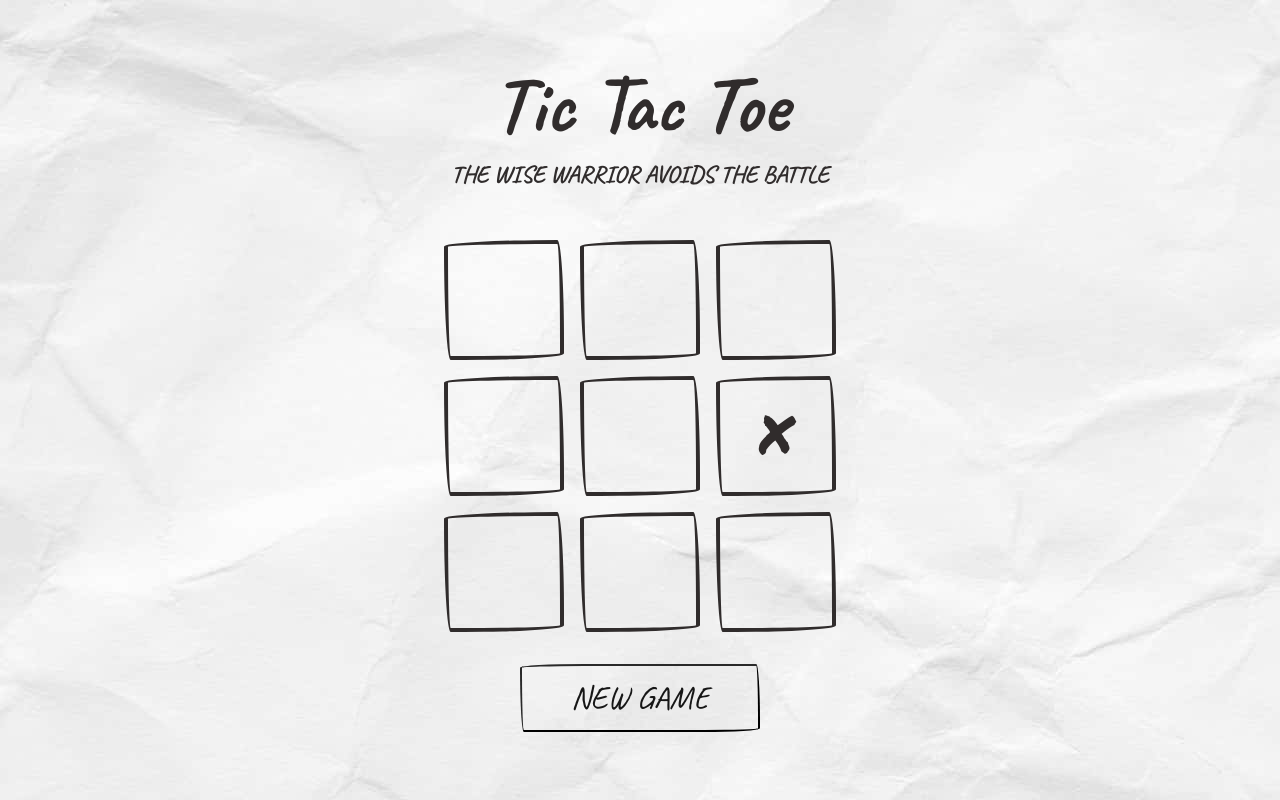
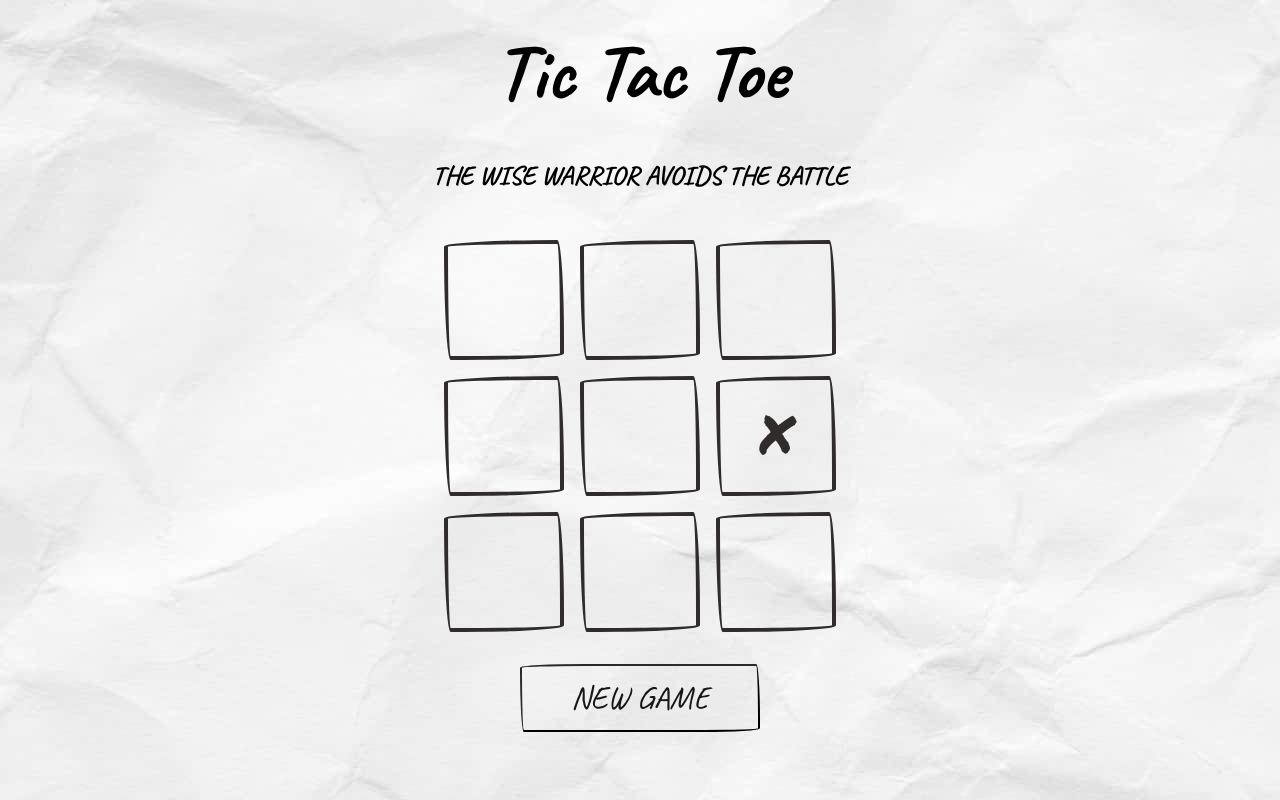
Before and after one commit to NoVariety/TicTacToe, a React (Create React App) app in the folder tictactoe/: page / in a window 1280 px wide. Built offline with nearby package versions, Linux system fonts and the light colour scheme; grey boxes are pictures that could not be loaded; a web font is replaced by a local one.

Commit message:
more cr fixing

```diff
--- a/tictactoe/src/App.css
+++ /dev/null
@@ -1,13 +0,0 @@
-.app {
-  background-image: url("/src/images/paperBackground.jpg");
-  background-repeat: no-repeat;
-  height: 100vh;
-  width: 100vw;
-  font-family: "Caveat", sans-serif;
-  color: #302c2c;
-}
-
-.app-title {
-  font-size: 10vh;
-  cursor: vertical-text;
-}
--- a/tictactoe/src/App.tsx
+++ b/tictactoe/src/App.tsx
@@ -1,19 +1,21 @@
-import React from "react"
-import "./App.css"
+import { appTitleSX, appSX } from "./AppStyle"
+
 import Grid from "@mui/material/Grid"
+import Typography from "@mui/material/Typography"
 
 import Game from "./components/game/game"
+import { Container } from "@mui/material"
 
 function App() {
   return (
-    <main>
-      <div className="app">
-        <Grid container justifyContent="center" sx={{ height: "20vh" }}>
-          <h1 className="app-title">Tic Tac Toe</h1>
-        </Grid>
-        <Game />
-      </div>
-    </main>
+    <Container sx={appSX}>
+      <Grid container justifyContent="center" sx={{ height: "20vh" }}>
+        <Typography variant="h2" sx={appTitleSX}>
+          Tic Tac Toe
+        </Typography>
+      </Grid>
+      <Game />
+    </Container>
   )
 }
 
--- /dev/null
+++ b/tictactoe/src/AppStyle.ts
@@ -0,0 +1,25 @@
+import { SxProps } from "@mui/material"
+import background from "./images/paperBackground.jpg"
+
+const appSX: SxProps = {
+  backgroundImage: `url(${background})`,
+  backgroundRepeat: "no-repeat",
+  width: "100vw",
+  minWidth: "100%",
+  height: "100vh",
+  spacing: 0,
+  justify: "space-around",
+}
+
+const appTitleSX: SxProps = {
+  fontSize: "10vh",
+  cursor: "vertical-text",
+  fontFamily: "Caveat" || "sans-serif",
+  marginBottom: "2rem",
+  textAlign: "center",
+  wordWrap: "break-word",
+  fontWeight: "700",
+  marginTop: "3vh",
+}
+
+export { appTitleSX, appSX }
--- a/tictactoe/src/components/board/board.tsx
+++ b/tictactoe/src/components/board/board.tsx
@@ -11,7 +11,11 @@ type Props = {
 
 function Board(props: Props) {
   return (
-    <Grid container item justifyContent="center" alignItems="center">
+    <Grid
+      container
+      item
+      sx={{ alignItems: "center", justifyContent: "center" }}
+    >
       {props.board.map((row, rowIndex) => (
         <Box gridRow="span 3">
           {row.map((cell, colIndex) => (
--- a/tictactoe/src/components/cell/cell.css
+++ b/tictactoe/src/components/cell/cell.css
@@ -1,36 +1,3 @@
-.board-cell {
-  height: 12vh;
-  width: 12vh;
-
-  background: transparent;
-  padding: 0.5rem 0.5rem;
-  margin: 0 0.5rem;
-  margin-bottom: 1rem;
-
-  color: #302c2c;
-
-  border-top-left-radius: 255px 15px;
-  border-top-right-radius: 15px 225px;
-  border-bottom-right-radius: 225px 15px;
-  border-bottom-left-radius: 15px 255px;
-  border: solid 0.5vh;
-
-  cursor: crosshair;
-
-  float: center;
-}
-
 .board-cell:hover {
   box-shadow: 2px 8px 4px -6px hsla(0, 0%, 0%, 0.3);
 }
-
-.cell-sign {
-  text-align: center;
-  line-height: 10vh;
-  margin: auto;
-
-  color: #302c2c;
-
-  font-family: "Permanent Marker", sans-serif;
-  font-size: 5vw;
-}
--- a/tictactoe/src/components/cell/cell.tsx
+++ b/tictactoe/src/components/cell/cell.tsx
@@ -3,7 +3,8 @@ import "./cell.css"
 import Grid from "@mui/material/Grid"
 
 import { cellTypes } from "../../data.consts"
-//! take props out individually => decided it is better not to as it diffrentiates props from normal params
+import { Container, Typography } from "@mui/material"
+import { boardCellSX, signSX } from "./cellStyle"
 
 type Props = {
   index: number
@@ -14,9 +15,15 @@ type Props = {
 function Cell(props: Props) {
   return (
     <Grid item xs={0} sm={4} md={1} key={props.index}>
-      <div className="board-cell" onClick={props.playTurn}>
-        <p className="cell-sign">{props.sign}</p>
-      </div>
+      <Container
+        onClick={props.playTurn}
+        sx={boardCellSX}
+        className="board-cell"
+      >
+        <Typography variant="h1" sx={signSX}>
+          {props.sign}
+        </Typography>
+      </Container>
     </Grid>
   )
 }
--- /dev/null
+++ b/tictactoe/src/components/cell/cellStyle.ts
@@ -0,0 +1,29 @@
+import { SxProps } from "@mui/material"
+
+const boardCellSX: SxProps = {
+  height: "15vh",
+  width: "15vh",
+  background: "transparent",
+  padding: "0.5rem 0.5rem",
+  margin: "0 0.5rem",
+  marginBottom: "1rem",
+  color: "#302c2c",
+  borderTopLeftRadius: "255px 15px",
+  borderTopRightRadius: "15px 225px",
+  borderBottomRightRadius: "225px 15px",
+  borderBottomLeftRadius: "15px 255px",
+  border: "solid 0.5vh",
+  cursor: "crosshair",
+  float: "center",
+}
+
+const signSX: SxProps = {
+  textAlign: "center",
+  lineHeight: "10vh",
+  margin: "auto",
+  color: "#302c2c",
+  fontFamily: "Permanent Marker" || "sans-serif",
+  fontSize: "5vw",
+}
+
+export { boardCellSX, signSX }
--- a/tictactoe/src/components/game/game.css
+++ b/tictactoe/src/components/game/game.css
@@ -1,16 +1,4 @@
-.game-hints {
-  cursor: vertical-text;
-
-  margin-bottom: 2rem;
-  max-width: 60vh;
-  height: 6vh;
-
-  font-size: 3vh;
-  text-align: center;
-  word-wrap: break-word;
-}
-
-button {
+.new-game-button {
   background: transparent;
   padding: 1rem 2rem;
   margin: 1rem;
@@ -36,13 +24,11 @@ button {
   transition: 1.25s ease;
 
   filter: brightness(0.5) saturate(0%);
-
-  &:hover {
-    background-position: 500% 100%;
-  }
 }
 
 button:hover {
+  background-position: 500% 100%;
+
   color: rgb(255, 255, 255);
   box-shadow: 2px 8px 4px -6px hsla(0, 0%, 0%, 0.3);
 
@@ -58,6 +44,6 @@ button[disabled] {
   cursor: default;
 } */
 
-.replay-button {
+.new-game-button {
   width: 15rem;
 }
--- a/tictactoe/src/components/game/game.tsx
+++ b/tictactoe/src/components/game/game.tsx
@@ -4,7 +4,6 @@ import "./game.css"
 import { gameHintsSX } from "./gameStyle"
 
 import Grid from "@mui/material/Grid"
-import Button from "@mui/material/Button"
 import Container from "@mui/material/Container"
 import Board from "../board/board"
 import Typography from "@mui/material/Typography"
@@ -18,23 +17,18 @@ import {
   isBoardFull,
 } from "../../utils/gameUtils"
 
-//TODO: move all possible css to sx for style tags from MUI
-
 enum gameStateMessages {
   WIN_MESSAGE = "YOU WIN!",
   DRAW_MESSAGE = "IT'S A DRAW!",
   LOSS_MESSAGE = "YOU LOSE!",
 }
 
-//! fix bug in which drawing the game as X causes an infinite look before last turn
+//! fix bug in which drawing the game as X causes an infinite loop before last turn
 
 function Game() {
   const [playerSign, setPlayerSign] = useState<cellTypes>(getRandomPlayerSign())
   const [hintsText, setHintsText] = useState<string>(getRandomHint())
   const [board, setBoard] = useState<cellTypes[][]>(createEmptyBoard())
-
-  //! לבדוק אם אפשר להעביר את הJUSTIFY CONTENT ETC.. לSTYLE
-  //! type sx props
 
   let isComputerTurn: boolean = playerSign !== cellTypes.FIRST_PLAYER
 
@@ -224,7 +218,6 @@ function Game() {
 
   // TODO:
   // ? make winning cooler
-  // ? disable new game button unless game can't progress
 
   function startNewGame(): void {
     setHintsText(getRandomHint())
@@ -251,7 +244,7 @@ function Game() {
         <Board board={board} playTurn={playTurn} />
 
         <Grid container justifyContent="center">
-          <button className="replay-button" onClick={startNewGame}>
+          <button className="new-game-button" onClick={startNewGame}>
             NEW GAME
           </button>
         </Grid>
--- a/tictactoe/src/components/game/gameStyle.ts
+++ b/tictactoe/src/components/game/gameStyle.ts
@@ -1,13 +1,15 @@
-const gameHintsSX: Object = {
+import { SxProps } from "@mui/material"
+
+const gameHintsSX: SxProps = {
   fontFamily: "Caveat" || "sans-serif",
   cursor: "vertical-text",
   marginBottom: "2rem",
-  maxWidth: "60vh",
+  maxWidth: "65vh",
   height: "6vh",
-  fontSize: "3vh",
+  fontSize: "3.3vh",
   textAlign: "center",
   wordWrap: "break-word",
-  fontWeight: "700",
+  fontWeight: "600",
 }
 
 export { gameHintsSX }
```
